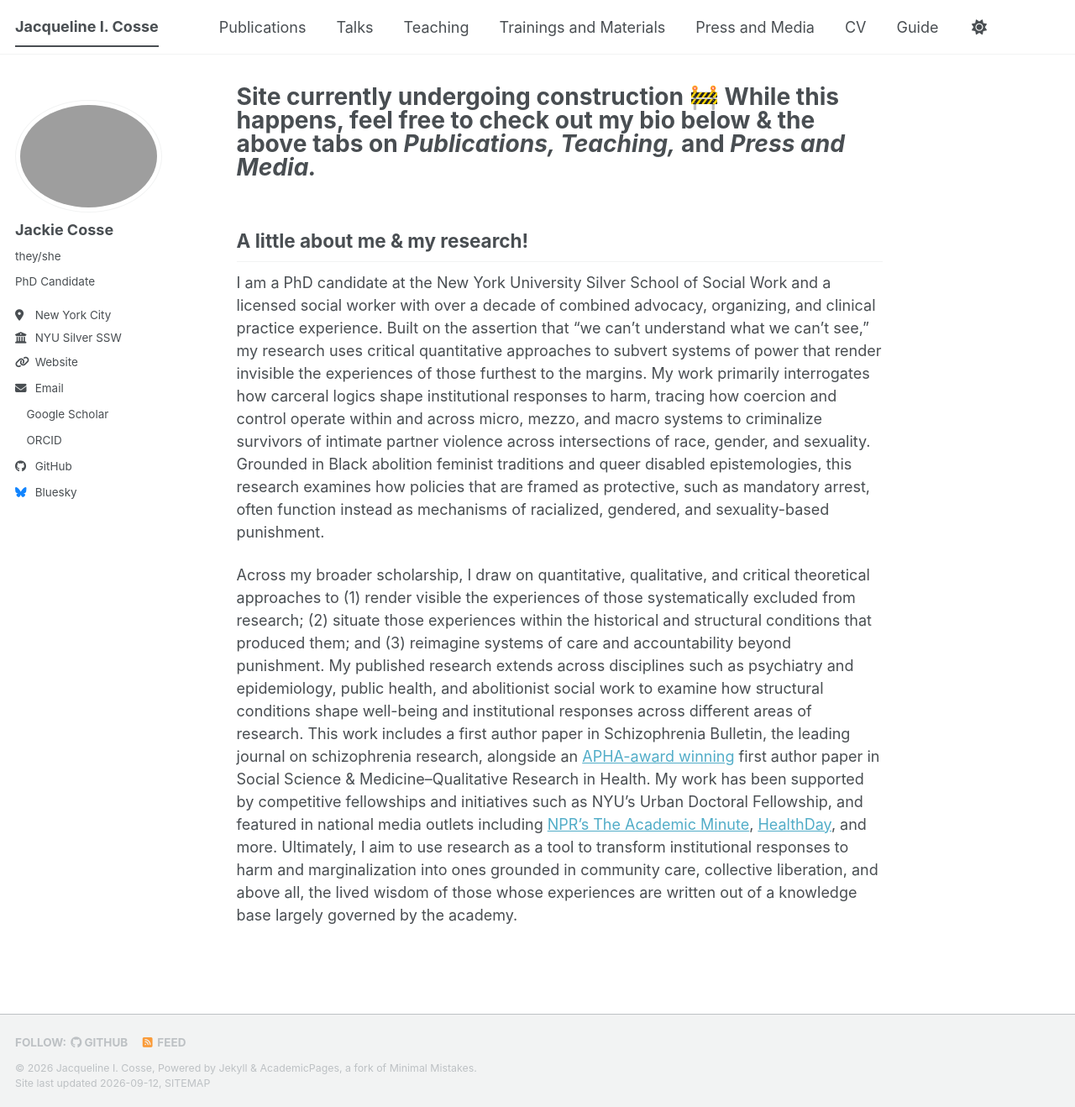
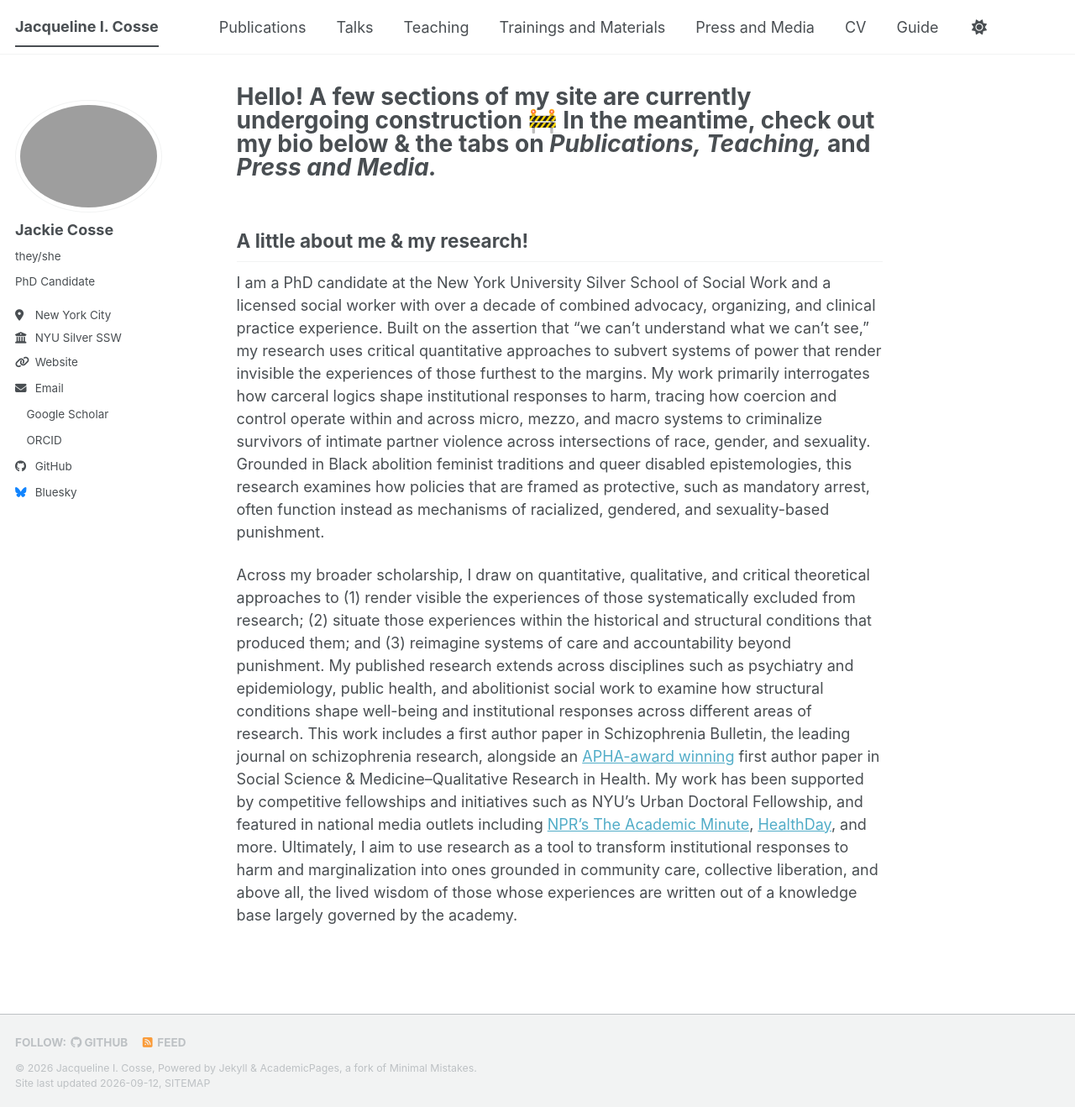
Before and after one commit to jackiecosse/jackiecosse.com, a Jekyll site: the page built from _pages/about.md, in a window 1280 px wide and 1318 px high. Shown: the whole window at 84% size. Built offline with Jekyll 4.4.1, drawn with Linux system fonts in a browser that asks for light colours; a style sheet for code colours, icons or effects is not loaded.

Commit message:
Update about.md

```diff
--- a/_pages/about.md
+++ b/_pages/about.md
@@ -1,6 +1,6 @@
 ---
 permalink: /
-title: "Site currently undergoing construction 🚧 While this happens, feel free to check out my bio below & the above tabs on *Publications, Teaching,* and *Press and Media.*"
+title: "Hello! A few sections of my site are currently undergoing construction 🚧 In the meantime, check out my bio below & the tabs on *Publications, Teaching,* and *Press and Media.*"
 author_profile: true
 redirect_from:
   - /about/
```
